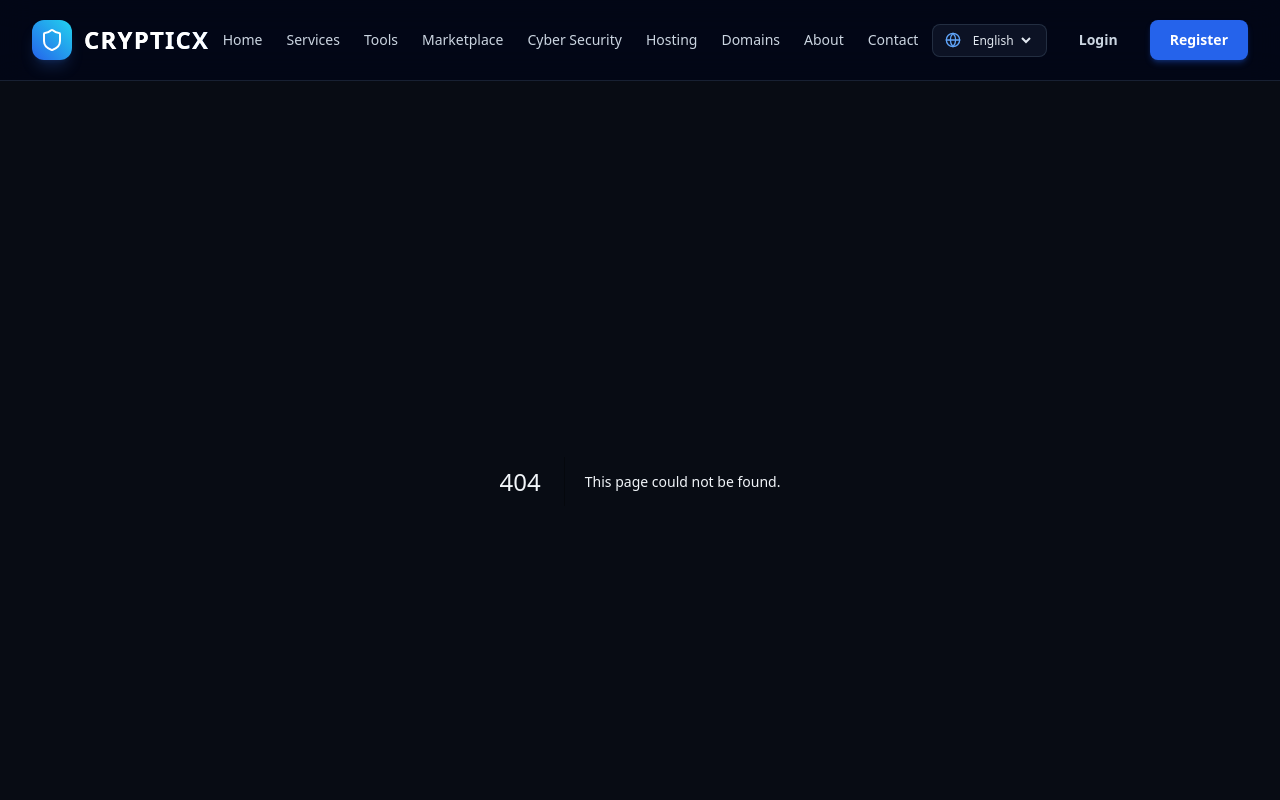
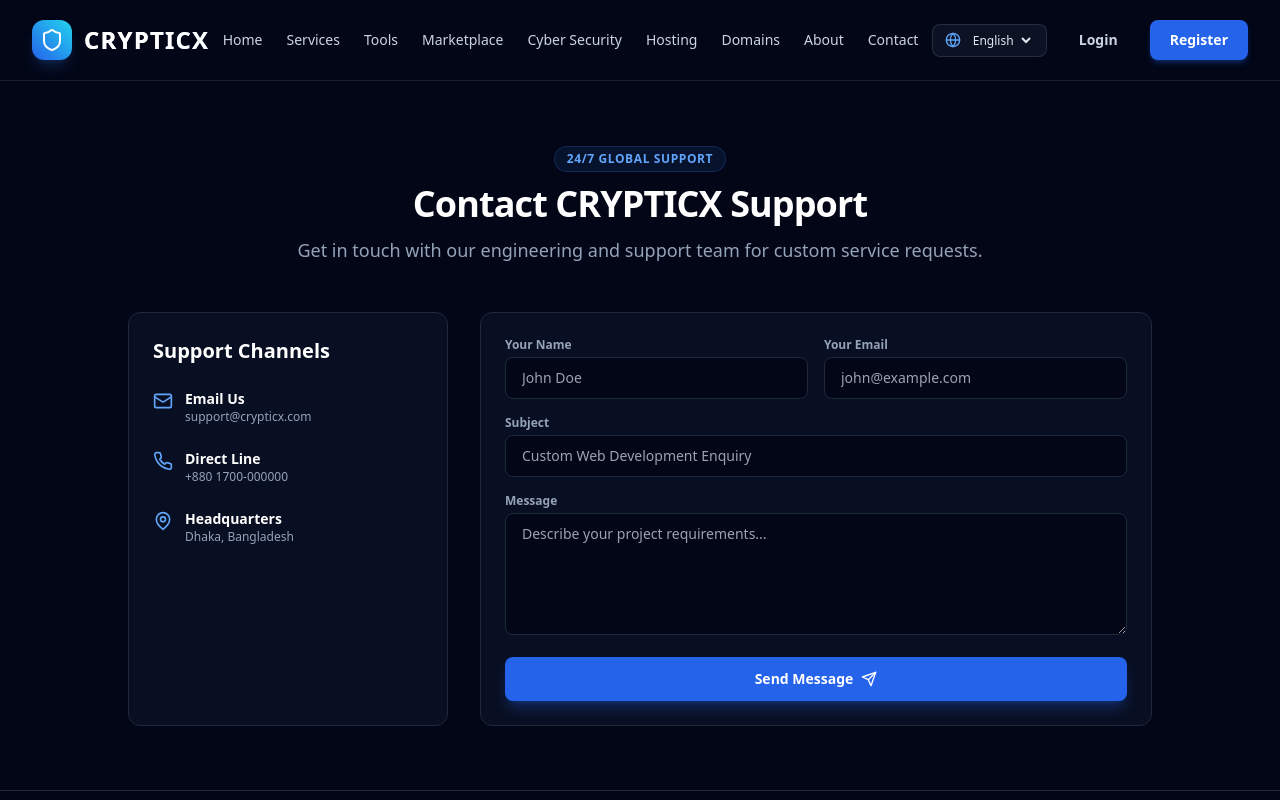
Before and after one commit to arman77887/Crypticx, a Next.js app in the folder frontend/: page /contact in a window 1280 px wide. Before the commit this address had no page. Shown: the top 800 px of the page. Built offline with nearby package versions, Linux system fonts and the light colour scheme.

Commit message:
Create page.tsx

```diff
--- /dev/null
+++ b/frontend/app/contact/page.tsx
@@ -0,0 +1,99 @@
+import React from "react";
+import { Mail, Phone, MapPin, Send } from "lucide-react";
+import { GlassCard } from "@/components/ui/GlassCard";
+import { SectionHeader } from "@/components/ui/SectionHeader";
+
+export default function ContactPage() {
+  return (
+    <div className="py-16 bg-slate-950">
+      <div className="max-w-7xl mx-auto px-4 sm:px-6 lg:px-8">
+        <SectionHeader
+          badge="24/7 Global Support"
+          title="Contact CRYPTICX Support"
+          subtitle="Get in touch with our engineering and support team for custom service requests."
+        />
+
+        <div className="grid grid-cols-1 lg:grid-cols-3 gap-8 max-w-5xl mx-auto">
+
+          <GlassCard className="lg:col-span-1 space-y-6">
+            <h3 className="text-xl font-bold text-white mb-4">Support Channels</h3>
+
+            <div className="flex items-start gap-3 text-slate-300 text-sm">
+              <Mail className="w-5 h-5 text-blue-400 shrink-0 mt-0.5" />
+              <div>
+                <p className="font-semibold text-white">Email Us</p>
+                <p className="text-xs text-slate-400">support@crypticx.com</p>
+              </div>
+            </div>
+
+            <div className="flex items-start gap-3 text-slate-300 text-sm">
+              <Phone className="w-5 h-5 text-blue-400 shrink-0 mt-0.5" />
+              <div>
+                <p className="font-semibold text-white">Direct Line</p>
+                <p className="text-xs text-slate-400">+880 1700-000000</p>
+              </div>
+            </div>
+
+            <div className="flex items-start gap-3 text-slate-300 text-sm">
+              <MapPin className="w-5 h-5 text-blue-400 shrink-0 mt-0.5" />
+              <div>
+                <p className="font-semibold text-white">Headquarters</p>
+                <p className="text-xs text-slate-400">Dhaka, Bangladesh</p>
+              </div>
+            </div>
+          </GlassCard>
+
+          <GlassCard className="lg:col-span-2">
+            <form className="space-y-4">
+              <div className="grid grid-cols-1 sm:grid-cols-2 gap-4">
+                <div>
+                  <label className="block text-xs font-semibold text-slate-400 mb-1">Your Name</label>
+                  <input
+                    type="text"
+                    placeholder="John Doe"
+                    className="w-full px-4 py-2.5 rounded-lg bg-slate-950 border border-slate-800 text-white text-sm focus:outline-none focus:border-blue-500"
+                  />
+                </div>
+                <div>
+                  <label className="block text-xs font-semibold text-slate-400 mb-1">Your Email</label>
+                  <input
+                    type="email"
+                    placeholder="john@example.com"
+                    className="w-full px-4 py-2.5 rounded-lg bg-slate-950 border border-slate-800 text-white text-sm focus:outline-none focus:border-blue-500"
+                  />
+                </div>
+              </div>
+
+              <div>
+                <label className="block text-xs font-semibold text-slate-400 mb-1">Subject</label>
+                <input
+                  type="text"
+                  placeholder="Custom Web Development Enquiry"
+                  className="w-full px-4 py-2.5 rounded-lg bg-slate-950 border border-slate-800 text-white text-sm focus:outline-none focus:border-blue-500"
+                />
+              </div>
+
+              <div>
+                <label className="block text-xs font-semibold text-slate-400 mb-1">Message</label>
+                <textarea
+                  rows={5}
+                  placeholder="Describe your project requirements..."
+                  className="w-full px-4 py-2.5 rounded-lg bg-slate-950 border border-slate-800 text-white text-sm focus:outline-none focus:border-blue-500"
+                />
+              </div>
+
+              <button
+                type="button"
+                className="w-full py-3 rounded-lg bg-blue-600 hover:bg-blue-500 text-white font-bold text-sm inline-flex items-center justify-center gap-2 shadow-lg shadow-blue-600/30"
+              >
+                <span>Send Message</span>
+                <Send className="w-4 h-4" />
+              </button>
+            </form>
+          </GlassCard>
+
+        </div>
+      </div>
+    </div>
+  );
+}
```
